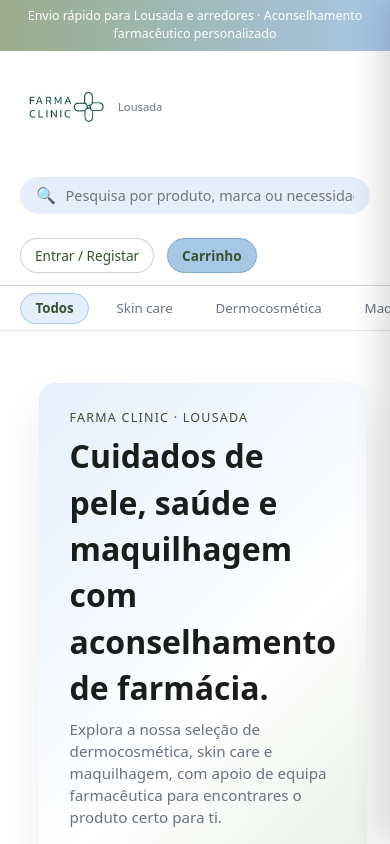
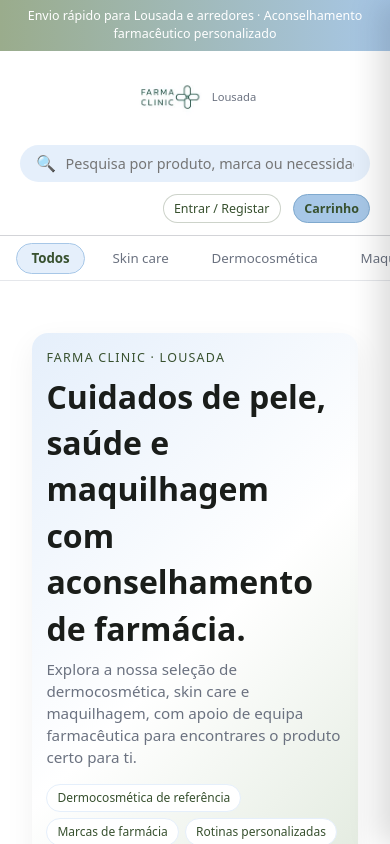
Before and after one commit to junior-coding/farma-clinic-site, a Next.js app: page / in a window 390 px wide. Shown: the top 844 px of the page. Built offline with nearby package versions, Linux system fonts and the light colour scheme.

Commit message:
Suporte para telemoveis

```diff
--- a/app/globals.css
+++ b/app/globals.css
@@ -782,3 +782,139 @@ footer {
     grid-template-columns: minmax(0, 1fr);
   }
 }
+
+
+@media (max-width: 900px) {
+  /* HEADER: empilhar logo, pesquisa e ações */
+  .header-main {
+    grid-template-columns: minmax(0, 1fr);
+    row-gap: 0.75rem;
+  }
+
+  .logo {
+    justify-content: center;
+  }
+
+  .search-box {
+    order: 2;
+  }
+
+  .header-actions {
+    order: 3;
+    justify-content: flex-end;
+  }
+
+  /* HERO: 1 coluna */
+  .hero {
+    grid-template-columns: minmax(0, 1fr);
+    padding-inline: 1rem;
+  }
+
+  .hero-banner {
+    margin-bottom: 0.75rem;
+  }
+
+  .hero-side {
+    grid-template-columns: minmax(0, 1fr);
+  }
+
+  /* GRID DE PRODUTOS: 2 colunas */
+  .products-grid {
+    grid-template-columns: repeat(2, minmax(0, 1fr));
+    padding-inline: 1rem;
+  }
+
+  /* BLOCO SOBRE + CONTACTOS */
+  .two-col {
+    grid-template-columns: minmax(0, 1fr);
+    padding-inline: 1rem;
+  }
+
+  /* PÁGINA DE PRODUTO */
+  .product-page {
+    padding-inline: 1rem;
+  }
+
+  .product-page-main {
+    grid-template-columns: minmax(0, 1fr);
+    gap: 1.5rem;
+  }
+
+  .product-page-media-placeholder {
+    height: 220px;
+  }
+
+  /* CARRINHO: ocupar o ecrã todo em largura */
+  .cart-sidebar {
+    width: 100%;
+    right: -100%;
+  }
+
+  .cart-sidebar.open {
+    right: 0;
+  }
+}
+
+@media (max-width: 640px) {
+  main {
+    padding-inline: 1rem;
+  }
+
+  /* HERO mais compacto */
+  .hero-banner {
+    padding: 1.2rem 1.1rem;
+  }
+
+  /* GRID PRODUTOS continua 2 colunas aqui */
+  .products-grid {
+    grid-template-columns: repeat(2, minmax(0, 1fr));
+    gap: 0.85rem;
+  }
+
+  .product-card {
+    padding: 0.7rem;
+  }
+
+  .product-page-title {
+    font-size: 1.4rem;
+  }
+
+  .product-page-price {
+    font-size: 1.4rem;
+  }
+
+  /* NAV CATEGORIAS: menos padding */
+  .nav-cats-inner {
+    padding-inline: 1rem;
+  }
+}
+
+@media (max-width: 430px) {
+  /* GRID PRODUTOS: 1 coluna */
+  .products-grid {
+    grid-template-columns: minmax(0, 1fr);
+  }
+
+  /* HERO: menos sombra e padding para caber melhor */
+  .hero-banner {
+    padding: 1rem 0.9rem;
+    box-shadow: var(--shadow-soft);
+  }
+
+  /* Header: logo menor */
+  .logo-img {
+    height: 70px;
+  }
+
+  /* Botões do header mais compactos */
+  .header-action {
+    padding: 5px 10px;
+    font-size: 0.78rem;
+  }
+
+  .btn-product-add {
+    width: 100%;
+    text-align: center;
+    justify-content: center;
+  }
+}
```
